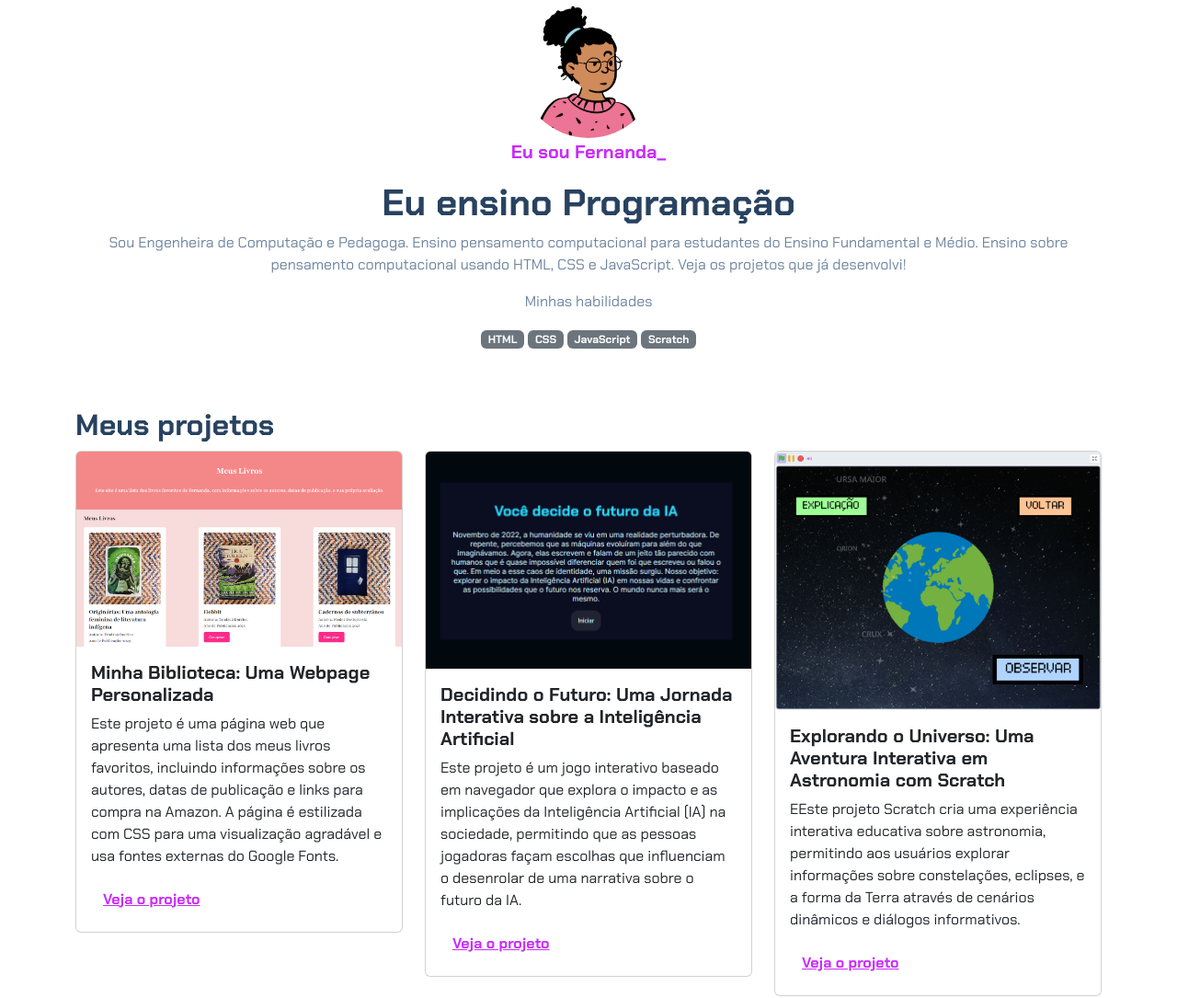
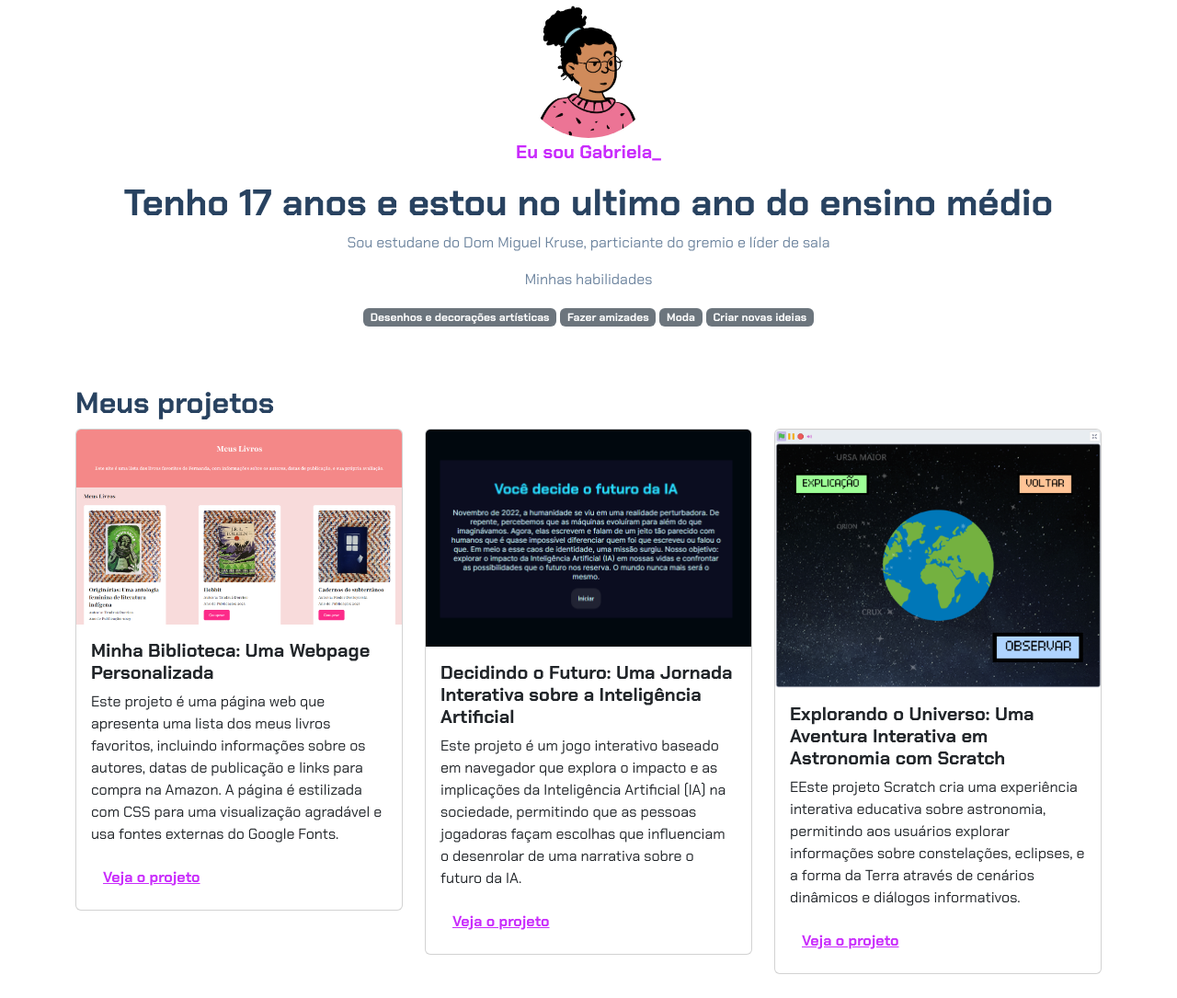
Before and after one commit to gas2082b/ProjetoDaGabi, a plain HTML site: page index.html in a window 1280 px wide. Shown: the top 1085 px of the page at 92% size. Drawn offline with nearby package versions, Linux system fonts and the light colour scheme.

Commit message:
Update index.html

```diff
--- a/index.html
+++ b/index.html
@@ -14,17 +14,15 @@
     <header class="container text-center">
         <img src="img/avatar-perfil.png" alt="avatar da Fernanda" class="rounded-circle" width="150" height="150"
             srcset="">
-        <p class="lead">Eu sou Fernanda_</p>
-        <h1>Eu ensino Programação</h1>
-        <p>Sou Engenheira de Computação e Pedagoga. Ensino pensamento computacional para estudantes do Ensino
-            Fundamental e Médio. Ensino sobre pensamento computacional usando HTML, CSS e JavaScript. Veja os projetos
-            que já desenvolvi!</p>
+        <p class="lead">Eu sou Gabriela_</p>
+        <h1>Tenho 17 anos e estou no ultimo ano do ensino médio</h1>
+        <p>Sou estudane do Dom Miguel Kruse, particiante do gremio e líder de sala</p>
         <p>Minhas habilidades</p>
         <div>
-            <p class="badge bg-secondary">HTML</p>
-            <p class="badge bg-secondary">CSS</p>
-            <p class="badge bg-secondary">JavaScript</p>
-            <p class="badge bg-secondary">Scratch</p>
+            <p class="badge bg-secondary">Desenhos e decorações artísticas</p>
+            <p class="badge bg-secondary">Fazer amizades</p>
+            <p class="badge bg-secondary">Moda</p>
+            <p class="badge bg-secondary">Criar novas ideias</p>
         </div>
     </header>
     <main class="container mt-5">
```
